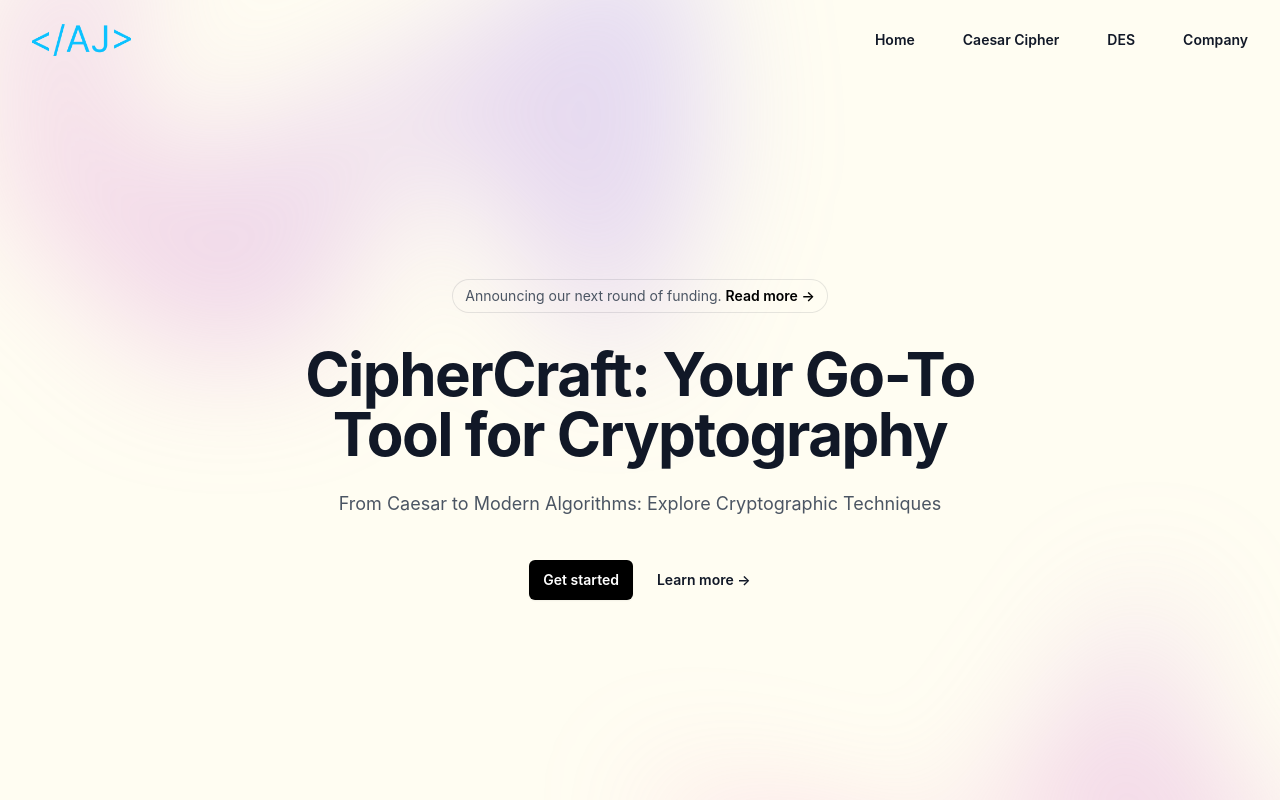
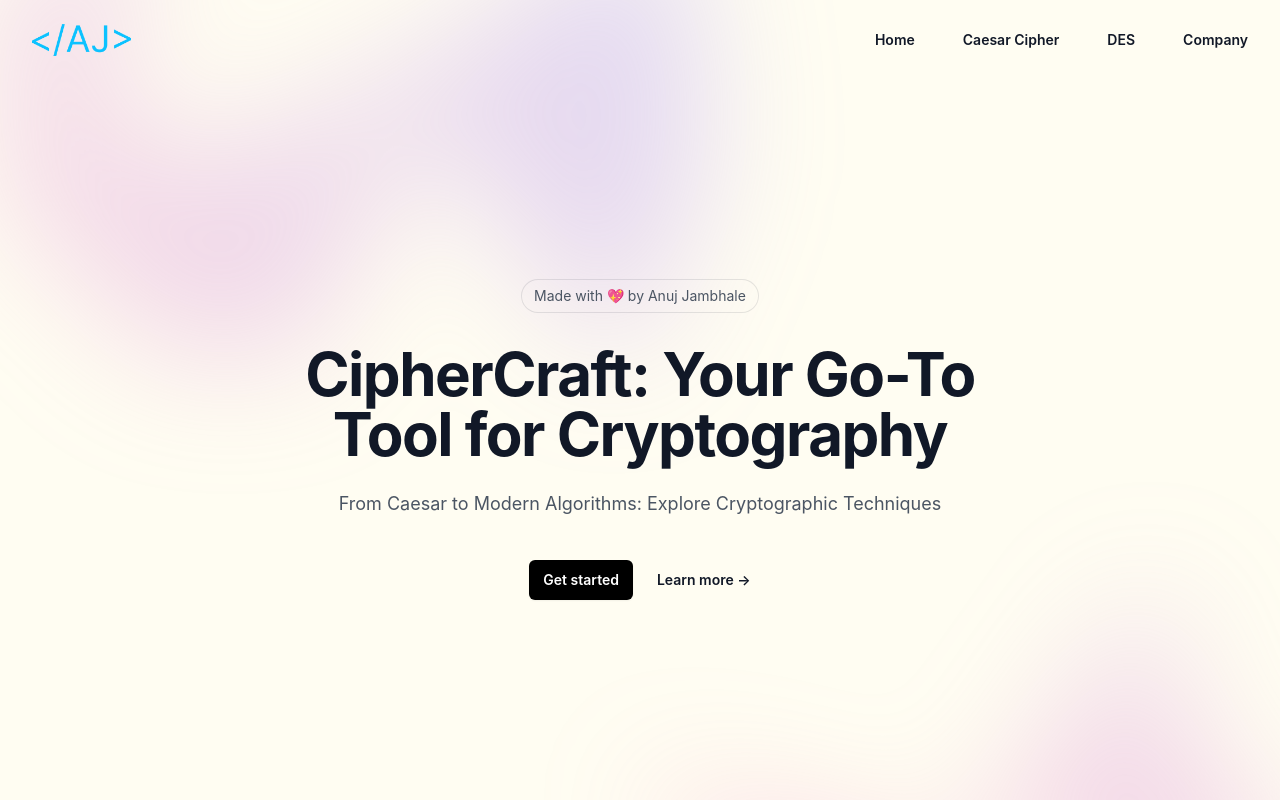
Before and after one commit to jambhaleAnuj/crypto_webapp, a React (Vite) app: page / in a window 1280 px wide. Shown: the top 800 px of the page. Built offline with nearby package versions, Linux system fonts and the light colour scheme.

Commit message:
Update App.jsx

```diff
--- a/src/App.jsx
+++ b/src/App.jsx
@@ -1,17 +1,5 @@
 import React from "react";
-import { useState } from "react";
-import { Dialog, DialogPanel } from "@headlessui/react";
-import { Bars3Icon, XMarkIcon } from "@heroicons/react/24/outline";
-
 export default function App() {
-  const navigation = [
-    { name: "Caesar Cipher", href: "/caesar" },
-    { name: "Features", href: "#" },
-    { name: "Marketplace", href: "#" },
-    { name: "Company", href: "#" },
-  ];
-
-  const [mobileMenuOpen, setMobileMenuOpen] = useState(false);
   return (
     <div className="bg-[#FFFDF2]">
       <div className="relative isolate px-6 pt-14 lg:px-8">
@@ -30,11 +18,7 @@
         <div className="mx-auto max-w-2xl py-32 sm:py-48 lg:py-56">
           <div className="hidden sm:mb-8 sm:flex sm:justify-center">
             <div className="relative rounded-full px-3 py-1 text-sm leading-6 text-gray-600 ring-1 ring-gray-900/10 hover:ring-gray-900/20">
-              Announcing our next round of funding.{" "}
-              <a href="#" className="font-semibold text-black">
-                <span aria-hidden="true" className="absolute inset-0" />
-                Read more <span aria-hidden="true">&rarr;</span>
-              </a>
+              Made with 💖 by Anuj Jambhale
             </div>
           </div>
           <div className="text-center">
```
